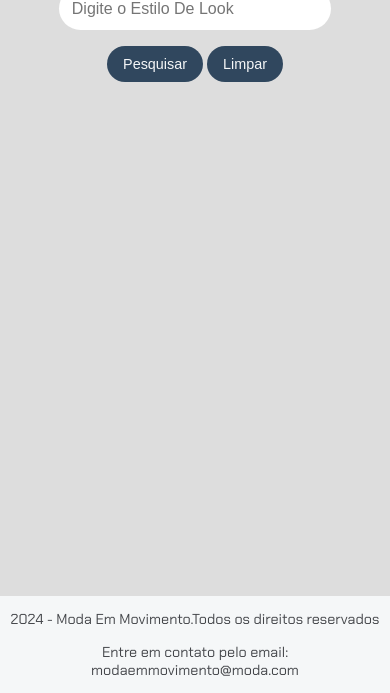
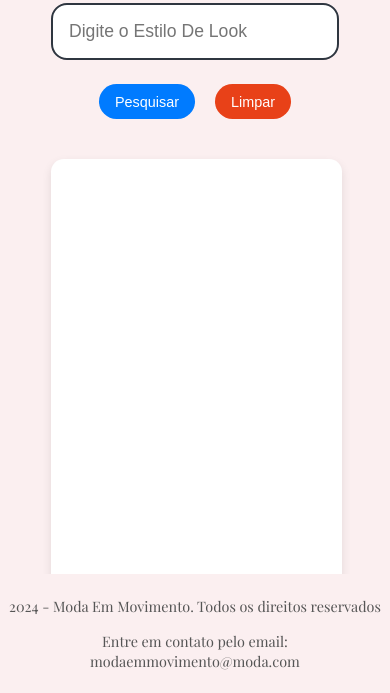
Before and after one commit to natymartinsgit/ImersaoDEV-Alura, a plain HTML site: page index.html in a window 390 px wide. Shown: the part 151-844 px from the top of the page. Drawn offline with nearby package versions, Linux system fonts and the light colour scheme.

Commit message:
style: Para ajustes de estilo que não afetam a lógica do código.

```diff
--- a/index.html
+++ b/index.html
@@ -18,14 +18,14 @@
           id="campoPesquisa"
         />
         <div class="botão">
-          <button onclick="pesquisar()">Pesquisar</button>
-          <button onclick="limpar()">Limpar</button>
+          <button class="btn-pesquisar" onclick="pesquisar()">Pesquisar</button>
+          <button class="btn-limpar" onclick="limpar()">Limpar</button>
         </div>
       </section>
       <section class="resultados-pesquisa" id="resultados-pesquisa"></section>
     </main>
     <footer>
-      <p>2024 - Moda Em Movimento.Todos os direitos reservados</p>
+      <p>2024 - Moda Em Movimento. Todos os direitos reservados</p>
       <p>Entre em contato pelo email: modaemmovimento@moda.com</p>
     </footer>
 
--- a/styles.css
+++ b/styles.css
@@ -1,165 +1,185 @@
-/* Importa a fonte Chakra Petch do Google Fonts */
-@import url("https://fonts.googleapis.com/css2?family=Chakra+Petch:ital,wght@0,300;0,400;0,500;0,600;0,700;1,300;1,400;1,500;1,600;1,700&display=swap");
+/* Importa a fonte Playfair Display do Google Fonts */
+@import url("https://fonts.googleapis.com/css2?family=Playfair+Display:wght@400;500;600;700&family=Chakra+Petch:ital,wght@0,300;0,400;0,500;0,600;0,700&display=swap");
 
 /* Estiliza o corpo da página */
 body {
-  font-family: "Chakra Petch", sans-serif; /* Define a fonte padrão */
-  background-color:#DDDDDD; /* Cor de fundo da página */
-  display: flex; /* Usa Flexbox para layout */
-  flex-direction: column; /* Alinha os itens na vertical */
-  align-items: center; /* Centraliza os itens horizontalmente */
-  justify-content: center; /* Centraliza os itens verticalmente */
-  height: 100vh; /* Preenche a altura total da viewport */
-  margin: 0; /* Remove a margem padrão */
-  padding: 0; /* Remove o padding padrão */
+  font-family: "Playfair Display", serif; /* Fonte mais sofisticada */
+  background-color: #fbeff0; /* Cor de fundo suave e moderna */
+  display: flex;
+  flex-direction: column;
+  align-items: center;
+  justify-content: center;
+  height: 100vh;
+  margin: 0;
+  padding: 0;
 }
 
 /* Estiliza os títulos h1 */
 h1 {
-  font-size: 2.5rem; /* Tamanho da fonte */
-  color: #222831; /* Cor do texto */
-  text-align: center; /* Alinha o texto ao centro */
-  letter-spacing: 0.4rem; /* Espaçamento entre letras */
+  font-size: 3rem; /* Tamanho da fonte maior para destaque */
+  color: #2f3640; /* Cor elegante e sofisticada */
+  text-align: center;
+  letter-spacing: 0.3rem; /* Suave espaçamento entre letras */
+  text-transform: uppercase; /* Texto em maiúsculas para estilo de moda */
 }
 
 /* Estiliza as seções da página */
 section {
-  display: flex; /* Usa Flexbox para layout */
-  flex-direction: column; /* Alinha os itens na vertical */
-  align-items: center; /* Centraliza os itens horizontalmente */
-  margin-bottom: 3rem; /* Espaçamento abaixo de cada seção */
+  display: flex;
+  flex-direction: column;
+  align-items: center;
+  margin-bottom: 2.5rem;
 }
 
 /* Estiliza os inputs dentro das seções */
 section input {
-  width: 30rem; /* Largura dos inputs */
-  border: none; /* Remove a borda padrão */
-  padding: 1rem; /* Espaçamento interno */
-  border-radius: 1.5rem; /* Borda arredondada */
-  margin-bottom: 1rem; /* Espaçamento abaixo dos inputs */
-  color: #45474b; /* Cor do texto */
-  font-size: 1rem; /* Tamanho da fonte */
-  box-sizing: border-box; /* Inclui padding e border na largura total */
+  width: 32rem; /* Largura dos inputs */
+  border: none;
+  padding: 1rem;
+  border-radius: 1rem;
+  margin-bottom: 1.5rem;
+  color: #2f3640; /* Cor de texto mais escura */
+  font-size: 1.1rem;
+  box-sizing: border-box;
+  border: 2px solid #2f3640; /* Borda elegante */
+  background-color: #ffffff; /* Fundo branco para contraste */
 }
 
-/* Estiliza os botões dentro das seções */
-section button {
-  padding: 0.8rem 1.2rem; /* Espaçamento interno do botão */
-  border: none; /* Remove a borda padrão */
-  border-radius: 1.5rem; /* Borda arredondada */
-  background-color: #30475e; /* Cor de fundo do botão */
-  color: #f5f7f8; /* Cor do texto do botão */
-  font-size: 1rem; /* Tamanho da fonte */
-  cursor: pointer; /* Muda o cursor para indicar que é clicável */
+/* Estiliza o botão de pesquisa (azul) */
+section .btn-pesquisar {
+  padding: 0.8rem 1.5rem;
+  border: none;
+  border-radius: 1.5rem;
+  background-color: #007bff; /* Azul elegante para o botão de pesquisa */
+  color: #ffffff;
+  font-size: 1rem;
+  cursor: pointer;
+  transition: background-color 0.3s ease;
 }
 
-/* Adiciona efeito hover ao botão de pesquisa */
-section button:hover {
-  background-color: #30475e; /* Muda a cor de fundo ao passar o mouse */
-  box-shadow: 0 4px 8px rgba(0, 0, 0, 0.2); /* Adiciona uma sombra mais intensa */
+section .btn-pesquisar:hover {
+  background-color: #0056b3; /* Azul mais escuro no hover */
+}
+
+/* Estiliza o botão de limpar (vermelho) */
+section .btn-limpar {
+  padding: 0.8rem 1.5rem;
+  border: none;
+  border-radius: 1.5rem;
+  background-color: #e84118; /* Vermelho intenso para o botão de limpar */
+  color: #ffffff;
+  font-size: 1rem;
+  cursor: pointer;
+  transition: background-color 0.3s ease;
+  margin-left: 1rem;
+}
+
+section .btn-limpar:hover {
+  background-color: #c23616; /* Vermelho mais escuro no hover */
 }
 
 /* Estiliza a caixa de resultados da pesquisa */
 .resultados-pesquisa {
-  width: 60rem; /* Largura máxima da caixa de resultados */
-  height: 46vh; /* Altura máxima da caixa de resultados */
-  overflow-y: auto; /* Adiciona rolagem vertical se necessário */
-  margin-top: 1rem; /* Espaçamento acima da caixa de resultados */
-  padding: 1rem; /* Espaçamento interno */
-  border-radius: 0.6rem; /* Borda arredondada */
+  width: 65rem;
+  height: 46vh;
+  overflow-y: auto;
+  margin-top: 1rem;
+  padding: 1rem;
+  border-radius: 0.8rem;
+  background-color: #ffffff;
+  box-shadow: 0 4px 10px rgba(0, 0, 0, 0.1); /* Sombra suave para elegância */
 }
 
 /* Estiliza cada item de resultado */
 .item-resultado {
-  background: #ffffff; /* Cor de fundo dos itens */
-  border-radius: 0.6rem; /* Borda arredondada */
-  padding: 1rem; /* Espaçamento interno */
-  margin-bottom: 1rem; /* Espaçamento abaixo dos itens */
-  box-shadow: 0 2px 4px rgba(0, 0, 0, 0.1); /* Sombra leve */
+  background: #f9f9f9;
+  border-radius: 0.6rem;
+  padding: 1rem;
+  margin-bottom: 1rem;
+  box-shadow: 0 2px 6px rgba(0, 0, 0, 0.1);
 }
 
 /* Estiliza os títulos dentro dos itens de resultado */
 .item-resultado h2 {
-  font-size: 1.5rem; /* Tamanho da fonte */
-  color: #222831; /* Cor do texto */
+  font-size: 1.6rem;
+  color: #2f3640;
 }
 
 /* Estiliza os links dentro dos itens de resultado */
 .item-resultado a {
-  text-decoration: none; /* Remove o sublinhado padrão dos links */
-  color: #30475e; /* Cor do texto dos links */
+  text-decoration: none;
+  color: #007bff; /* Cor azul para os links */
+  transition: color 0.3s ease;
 }
 
-/* Estiliza os links quando são passados o mouse sobre */
 .item-resultado a:hover {
-  text-decoration: underline; /* Adiciona sublinhado ao passar o mouse */
+  color: #0056b3; /* Azul mais escuro no hover */
 }
 
 /* Estiliza a descrição meta dentro dos itens de resultado */
 .descricao-meta {
-  color: #45474b; /* Cor do texto */
-  margin: 0.5rem 0; /* Margem acima e abaixo */
+  color: #555555;
+  margin: 0.5rem 0;
 }
 
 /* Estiliza o rodapé da página */
 footer {
-  background-color: #f5f7f8; /* Cor de fundo do rodapé */
-  color: #45474b; /* Cor do texto */
-  text-align: center; /* Alinha o texto ao centro */
-  padding: 0; /* Espaçamento interno */
-  width: 100%; /* Largura total da página */
-  position: absolute; /* Posiciona o rodapé */
-  bottom: 0; /* Alinha ao fundo da página */
-  font-size: 1rem; /* Tamanho da fonte */
+  background-color: #fbeff0;
+  color: #555555;
+  text-align: center;
+  padding: 0.5rem;
+  width: 100%;
+  position: absolute;
+  bottom: 0;
+  font-size: 1rem;
 }
 
+/* Responsividade para tablets */
 @media (max-width: 768px) {
   h1 {
-    font-size: 2rem; /* Tamanho da fonte em telas menores */
-    letter-spacing: 0.2rem; /* Espaçamento entre letras em telas menores */
+    font-size: 2.2rem;
   }
 
   section input {
-    width: 25rem; /* Largura dos inputs em telas menores */
-    padding: 0.8rem; /* Espaçamento interno em telas menores */
+    width: 26rem;
   }
 
   .resultados-pesquisa {
-    width: 40rem; /* Largura da caixa de resultados em telas menores */
-    height: 40vh; /* Altura da caixa de resultados em telas menores */
+    width: 50rem;
+    height: 40vh;
   }
 
   .item-resultado h2 {
-    font-size: 1.3rem; /* Tamanho da fonte dos títulos em telas menores */
+    font-size: 1.3rem;
   }
 }
 
 /* Responsividade para celulares */
 @media (max-width: 480px) {
   h1 {
-    font-size: 1.8rem; /* Tamanho da fonte em telas pequenas */
-    letter-spacing: 0.1rem; /* Espaçamento entre letras em telas pequenas */
+    font-size: 1.8rem;
   }
 
   section input {
-    width: 17rem; /* Largura total dos inputs em telas pequenas */
+    width: 18rem;
   }
 
-  section button {
-    padding: 0.6rem 1rem; /* Espaçamento interno do botão em telas pequenas */
-    font-size: 0.9rem; /* Tamanho da fonte do botão em telas pequenas */
+  section .btn-pesquisar,
+  section .btn-limpar {
+    padding: 0.6rem 1rem;
+    font-size: 0.9rem;
   }
 
   .resultados-pesquisa {
-    width: 90%; /* Largura da caixa de resultados em telas pequenas */
-    height: 50vh; /* Altura da caixa de resultados em telas pequenas */
+    width: 90%;
+    height: 50vh;
   }
 
   .item-resultado h2 {
-    font-size: 1.1rem; /* Tamanho da fonte dos títulos em telas pequenas */
+    font-size: 1.1rem;
   }
 
   footer {
-    font-size: 0.9rem; /* Tamanho da fonte do rodapé em telas pequenas */
+    font-size: 0.9rem;
   }
 }
```
